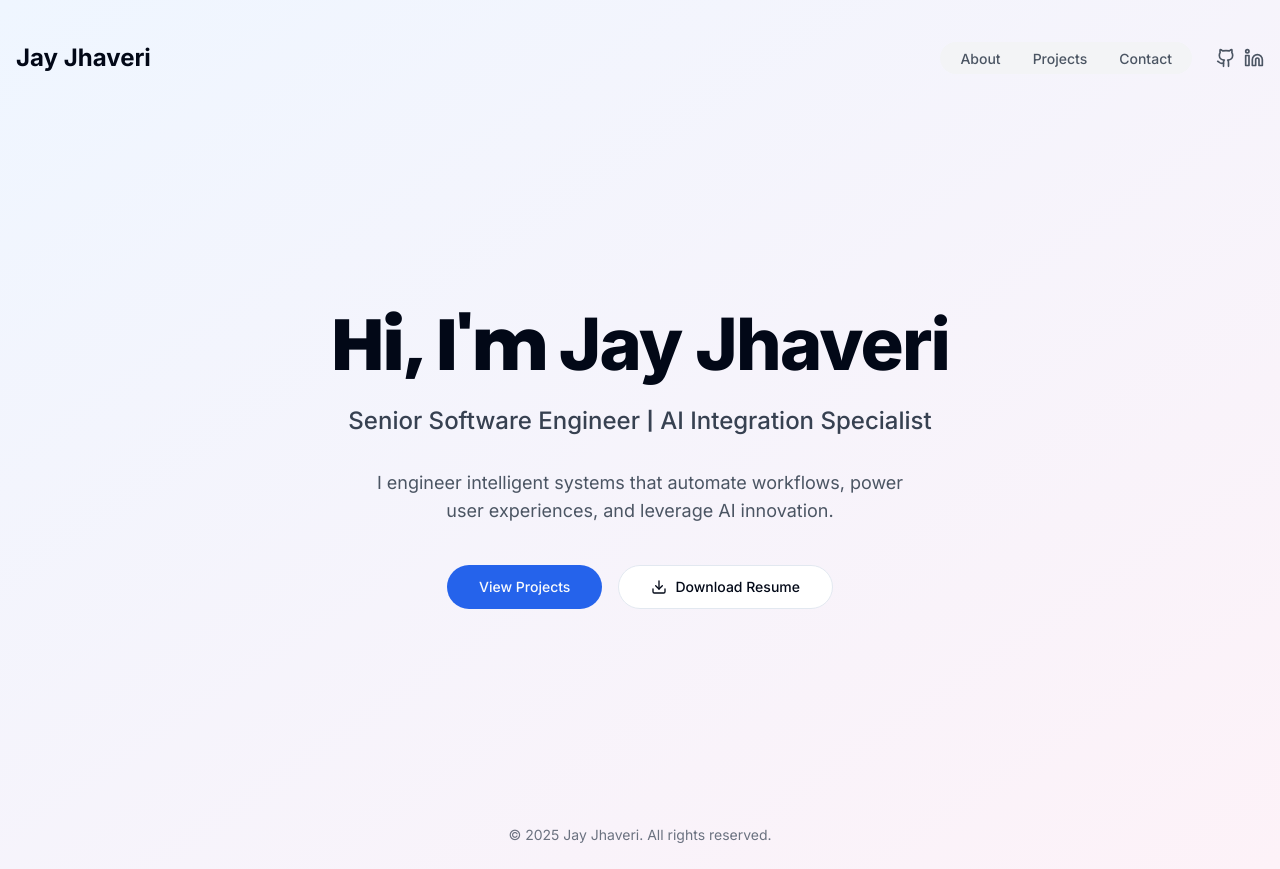
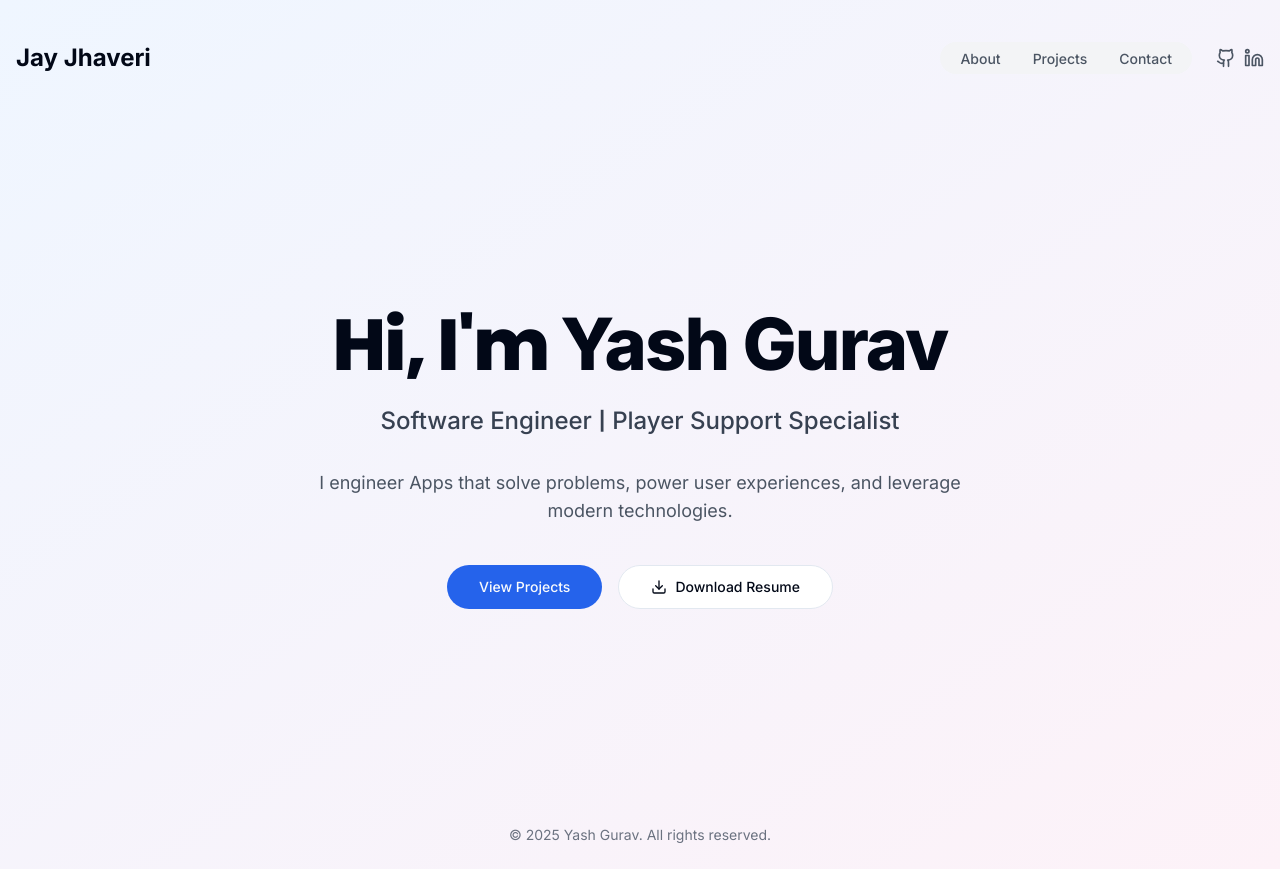
Before and after one commit to itsyashprakash/portfolio, a Next.js app: page / in a window 1280 px wide. Built offline with nearby package versions, Linux system fonts and the light colour scheme.

Commit message:
added resume and personal data

```diff
--- a/app/page.tsx
+++ b/app/page.tsx
@@ -28,22 +28,22 @@ export default function Home() {
           <h1 className="hero-title text-5xl md:text-7xl font-extrabold tracking-tight mb-6">
             Hi, I&apos;m{" "}
             <InteractiveText highlight="gradient" animation="wave">
-              Jay Jhaveri
+              Yash Gurav
             </InteractiveText>
           </h1>
           <h2 className="hero-subtitle text-xl md:text-2xl font-medium text-gray-700 mb-8">
             <InteractiveText highlight="blue" animation="fade">
-              Senior Software Engineer
+              Software Engineer
             </InteractiveText>{" "}
             |{" "}
             <InteractiveText highlight="purple" animation="fade">
-              AI Integration Specialist
+              Player Support Specialist
             </InteractiveText>
           </h2>
           <p className="hero-description text-lg text-gray-600 mb-10 max-w-2xl">
-            I engineer <InteractiveText highlight="blue">intelligent systems</InteractiveText> that automate workflows,
+            I engineer <InteractiveText highlight="blue">Apps</InteractiveText> that solve problems,
             power <InteractiveText highlight="purple">user experiences</InteractiveText>, and leverage{" "}
-            <InteractiveText highlight="pink">AI innovation</InteractiveText>.
+            <InteractiveText highlight="pink">modern technologies</InteractiveText>.
           </p>
           <div className="hero-buttons flex flex-col sm:flex-row gap-4">
             <MagneticElement>
@@ -55,7 +55,7 @@ export default function Home() {
             </MagneticElement>
             <MagneticElement>
               <Button asChild variant="outline" size="lg" className="rounded-full px-8">
-                <Link href="#" download>
+                <Link href="public\YashGurav_Resume.docx" download>
                   <span className="flex items-center gap-2">
                     <Download size={18} />
                     Download Resume
@@ -68,7 +68,7 @@ export default function Home() {
       </main>
 
       <footer className="container mx-auto px-4 py-6 text-center text-sm text-gray-500">
-        © 2025 Jay Jhaveri. All rights reserved.
+        © 2025 Yash Gurav. All rights reserved.
       </footer>
     </div>
   )
```
Also changed, not shown: 1 other file (tests, documents, lock files or other folders).
